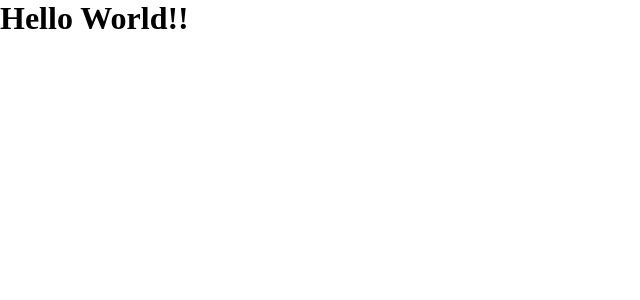
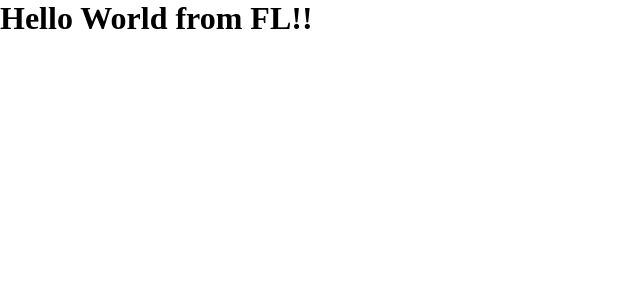
Before and after one commit to TENGQU1986/cisc699, a React (Create React App) app: page / in a window 1280 px wide. Shown: the top 300 px of the page, without its empty margins (0-640 px from the left). Built offline with nearby package versions, Linux system fonts and the light colour scheme.

Commit message:
change content

```diff
--- a/src/App.js
+++ b/src/App.js
@@ -26,7 +26,7 @@ const App = () => {
         //     <input type="text" onChange={onInputChange}/>
         //     <Child counter={counter} list={list}/>
         // </div>
-        <h1>Hello World!!</h1>
+        <h1>Hello World from FL!!</h1>
     )
 }
 
```
